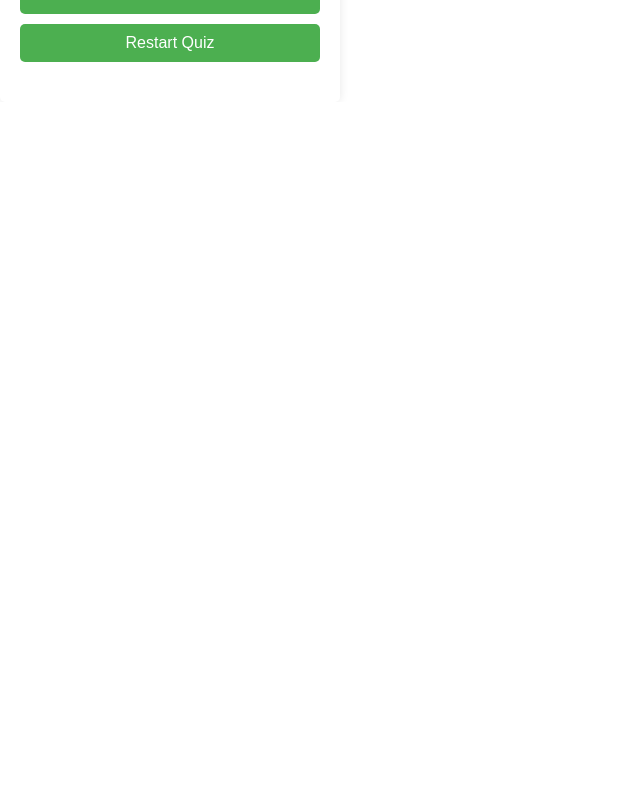
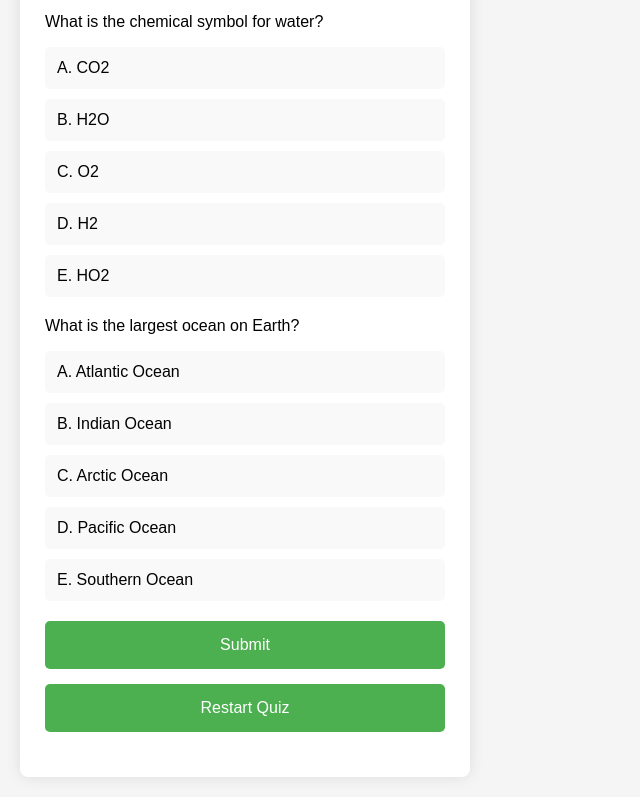
Before and after one commit to David854/MCQ, a plain HTML site: page index.html in a window 1280 px wide. Shown: the part 1027-1824 px from the top of the page, without its empty margins (0-640 px from the left). Before the commit the page ends 1129 px from the top, so only its background shows below. Drawn offline with Linux system fonts and the light colour scheme.

Commit message:
changed the colors

```diff
--- a/script.js
+++ b/script.js
@@ -1,21 +1,10 @@
-document.addEventListener('DOMContentLoaded', function() {
-        document.getElementById('quiz-form').addEventListener('submit', function(e) {
-        e.preventDefault();
-        submitQuiz();
-    });
-
-    document.getElementById('restart-button').addEventListener('click', function() {
-        restartQuiz();
-    });
-});
-
 function submitQuiz() {
   const answers = {
-        q1: 'c',
-        q2: 'c',
-        q3: 'b',
-        q4: 'b',
-        q5: 'd',
+    q1: "c",
+    q2: "c",
+    q3: "b",
+    q4: "b",
+    q5: "d",
   };
 
   let score = 0;
@@ -28,13 +17,24 @@ function submitQuiz() {
     }
   }
 
-    const resultDiv = document.getElementById('result');
+  const resultDiv = document.getElementById("result");
   resultDiv.textContent = `Your score is ${score} out of ${totalQuestions}.`;
 }
 
 function restartQuiz() {
-    const form = document.getElementById('quiz-form');
+  const form = document.getElementById("quiz-form");
   form.reset();
-    const resultDiv = document.getElementById('result');
-    resultDiv.textContent = '';
+  const resultDiv = document.getElementById("result");
+  resultDiv.textContent = "";
 }
+
+document.getElementById("quiz-form").addEventListener("submit", function (e) {
+  e.preventDefault();
+  submitQuiz();
+});
+
+document
+  .getElementById("restart-button")
+  .addEventListener("click", function () {
+    restartQuiz();
+  });
--- a/styles.css
+++ b/styles.css
@@ -1,52 +1,89 @@
 body {
   font-family: Arial, sans-serif;
-    background-color: white;
+  background-color: #f5f5f5;
   display: flex;
   justify-content: flex-start;
-    align-items: flex-start;
-    height: 130vh;
+  align-items: center;
+  min-height: 100vh;
   margin: 0;
-    padding: 0;
+  padding: 20px;
 }
 
 .quiz-container {
-    background-color: white;
-    padding: 20px;
-    border-radius: 5px;
-    box-shadow: 0 0 10px rgba(0, 0, 0, 0.1);
-    width: 300px;
+  background-color: #ffffff;
+  padding: 25px;
+  border-radius: 8px;
+  box-shadow: 0 0 15px rgba(0, 0, 0, 0.1);
+  width: 100%;
+  max-width: 400px;
 }
 
 h1 {
-    text-align: left;
+  text-align: center;
+  margin-bottom: 25px;
+  color: #333333;
+}
+
+.questions-list {
+  padding-left: 0;
+  list-style-type: none;
+}
+
+.question {
   margin-bottom: 20px;
 }
 
-.questions-list {
-    padding-left: 20px;
-    list-style-type: decimal;
+.question div {
+  margin-left: 0;
+  margin-bottom: 10px;
 }
 
-.question {
-    margin-bottom: 15px;
+input[type="radio"] {
+  display: none; /* Hide the default radio buttons */
 }
 
-.question div {
-    margin-left: 20px;
-    margin-bottom: 5px;
+input[type="radio"] + label {
+  display: block;
+  padding: 12px;
+  border-radius: 5px;
+  background-color: #f9f9f9;
+  cursor: pointer;
+  position: relative;
+  transition: background-color 0.3s ease; /* Add transition for background color */
+}
+
+input[type="radio"]:checked + label {
+  background-color: #4caf50;
+}
+
+/* Fill effect */
+input[type="radio"] + label::before {
+  content: "";
+  position: absolute;
+  top: 0;
+  left: 0; /* Start from the left */
+  width: 0;
+  height: 100%;
+  background-color: rgba(76, 175, 80, 0.5); /* Green color with opacity */
+  transition: width 0.7s ease; /* Slower transition */
+}
+
+input[type="radio"]:checked + label::before {
+  width: 100%; /* Fill the entire width */
 }
 
 button {
   display: block;
   width: 100%;
-    padding: 10px;
-    background-color: #4CAF50;
-    color: white;
+  padding: 15px;
+  background-color: #4caf50;
+  color: #ffffff;
   border: none;
   border-radius: 5px;
   cursor: pointer;
   font-size: 16px;
-    margin-bottom: 10px;
+  margin-bottom: 15px;
+  transition: background-color 0.3s ease;
 }
 
 button:hover {
@@ -57,4 +94,5 @@ button:hover {
   margin-top: 20px;
   text-align: center;
   font-size: 18px;
+  color: #333333;
 }
```
Lines whose indentation alone changed are shown as unchanged.
